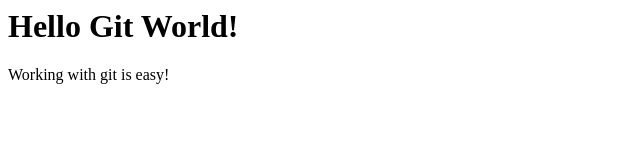
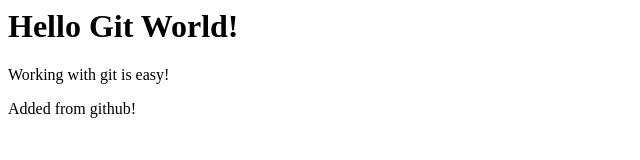
Before and after one commit to Techno58freak/GitGithubMasterclass, a plain HTML site: page index.html in a window 1280 px wide. Shown: the whole page, without its empty margins (0-640 px from the left). Drawn offline with Linux system fonts and the light colour scheme.

Commit message:
Update index.html
Update code from github

```diff
--- a/index.html
+++ b/index.html
@@ -3,3 +3,9 @@
 <div>
     <p>Working with git is easy!</p>
 </div>
+
+<!-- comment -->
+
+<div>
+    <p>Added from github!</p>
+</div>
```
